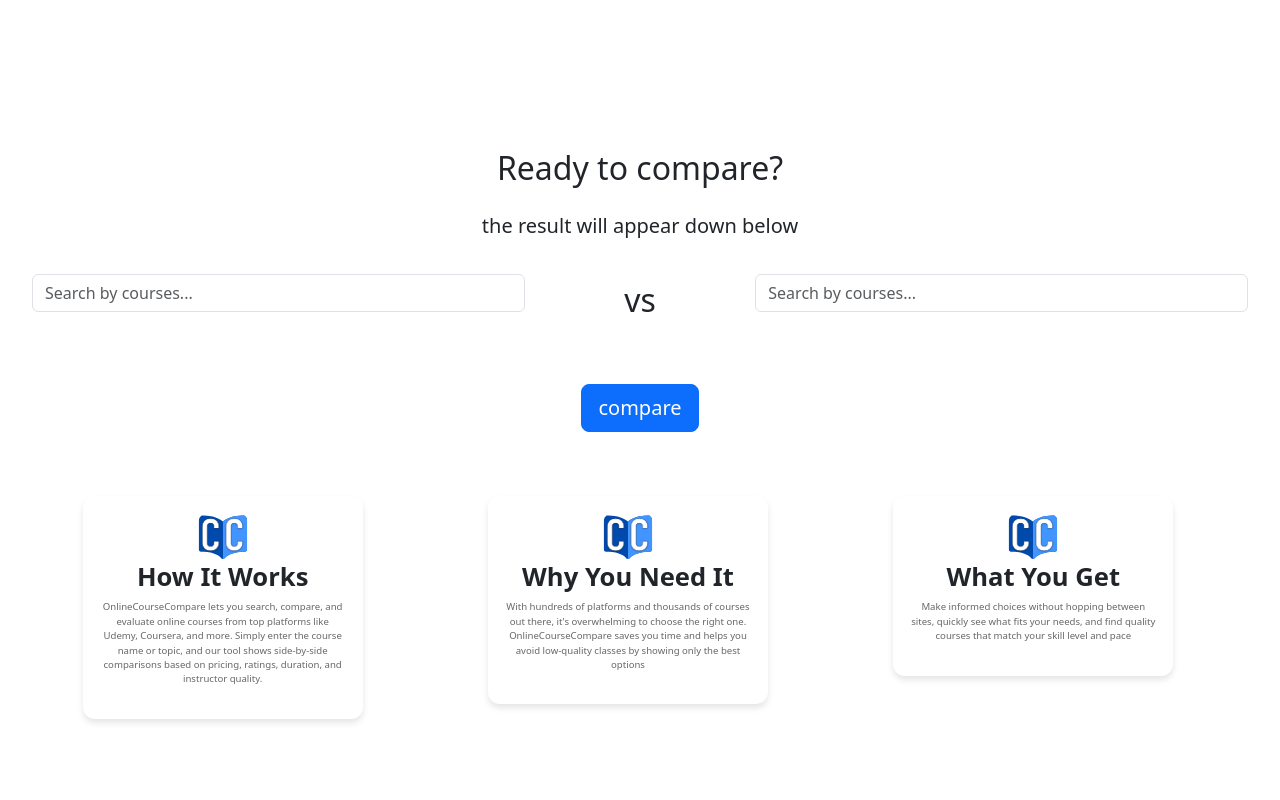
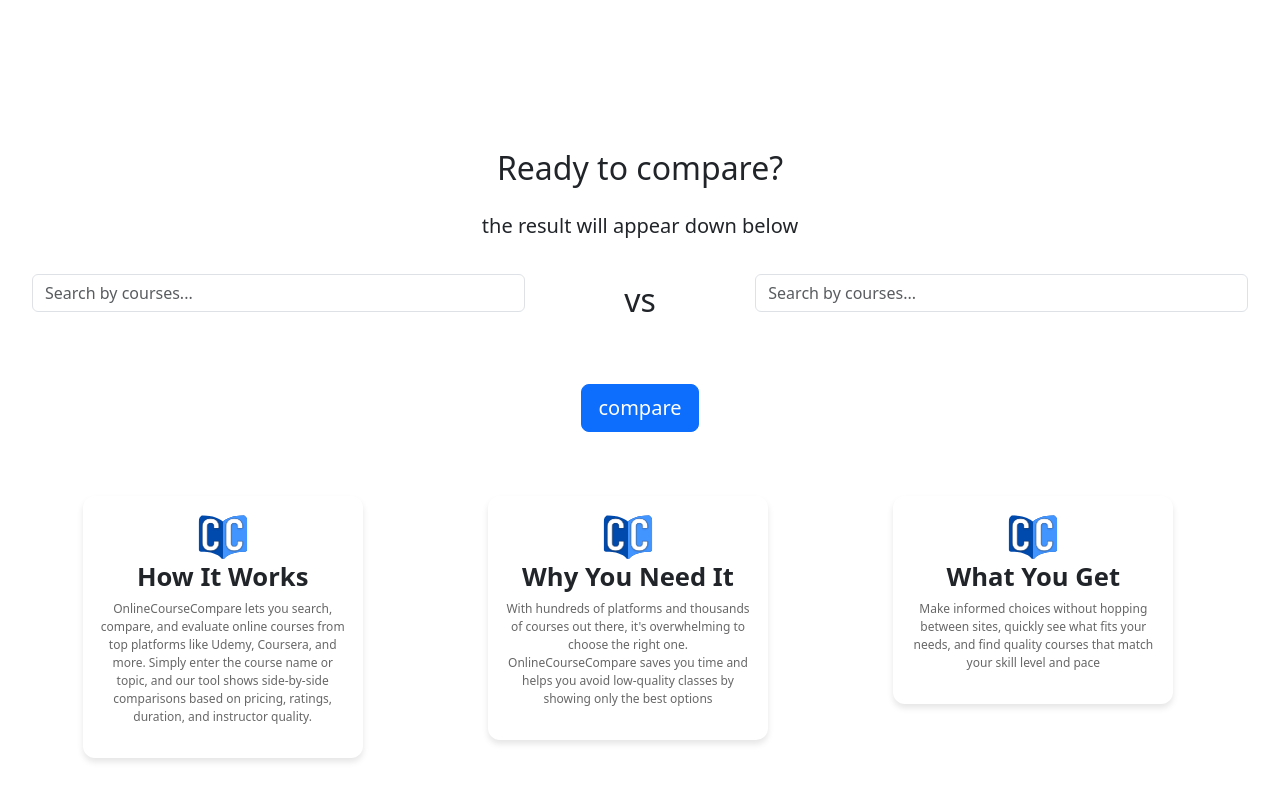
Before and after one commit to Nadir-Kutluozen/online-course-compare, a React (Vite) app in the folder online-course-compare/: page / in a window 1280 px wide. Shown: the part 683-1483 px from the top of the page. Built offline with nearby package versions, Linux system fonts and the light colour scheme.

Commit message:
trying to fix the p tag

```diff
--- a/online-course-compare/src/section2/card/card.css
+++ b/online-course-compare/src/section2/card/card.css
@@ -35,7 +35,7 @@
 }
 
 .card-desc {
-    font-size: 0.6rem;
+    font-size: 12px;
     color: rgba(0, 0, 0, 0.6);
     margin-top: 8px;
 }
```
